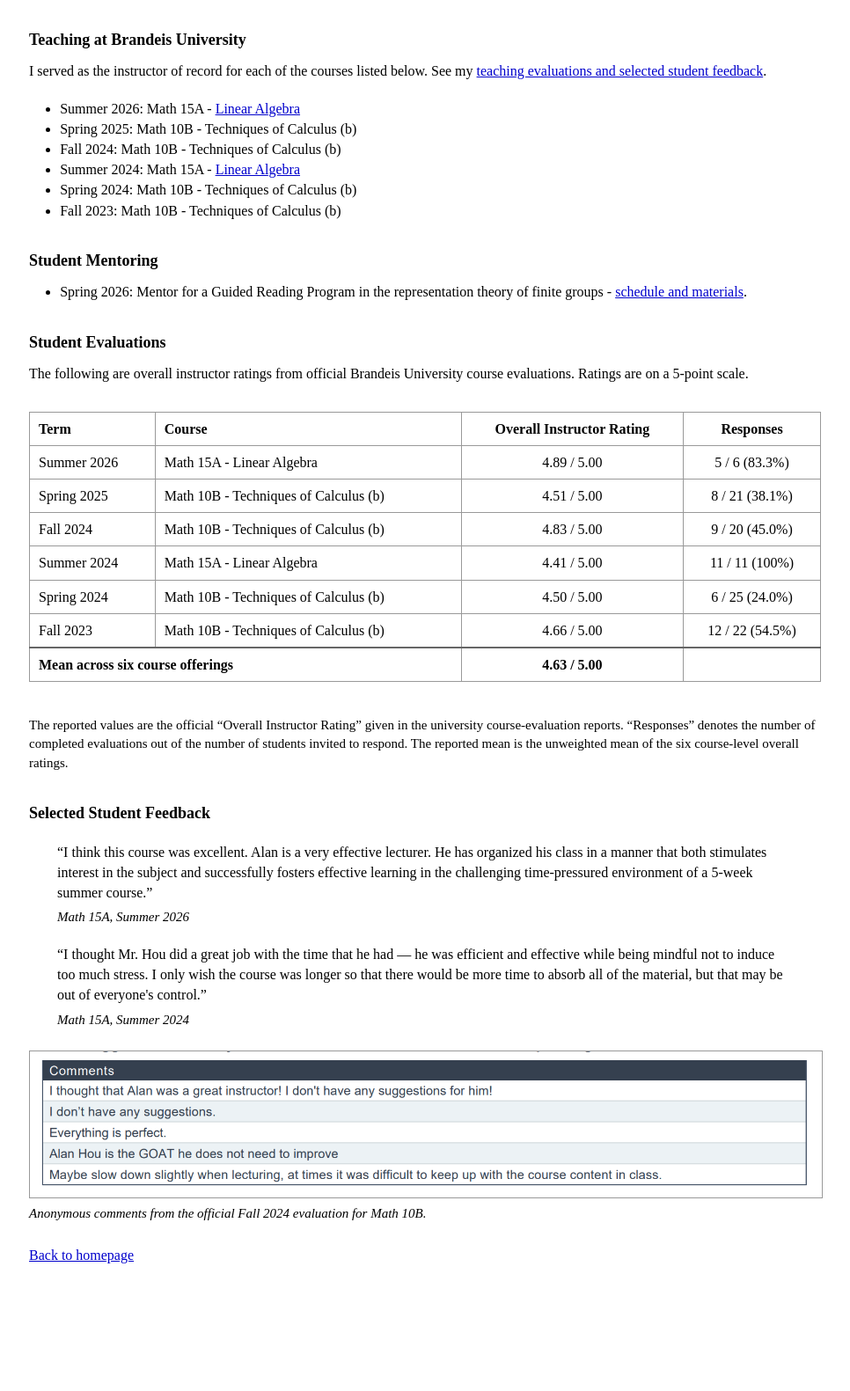
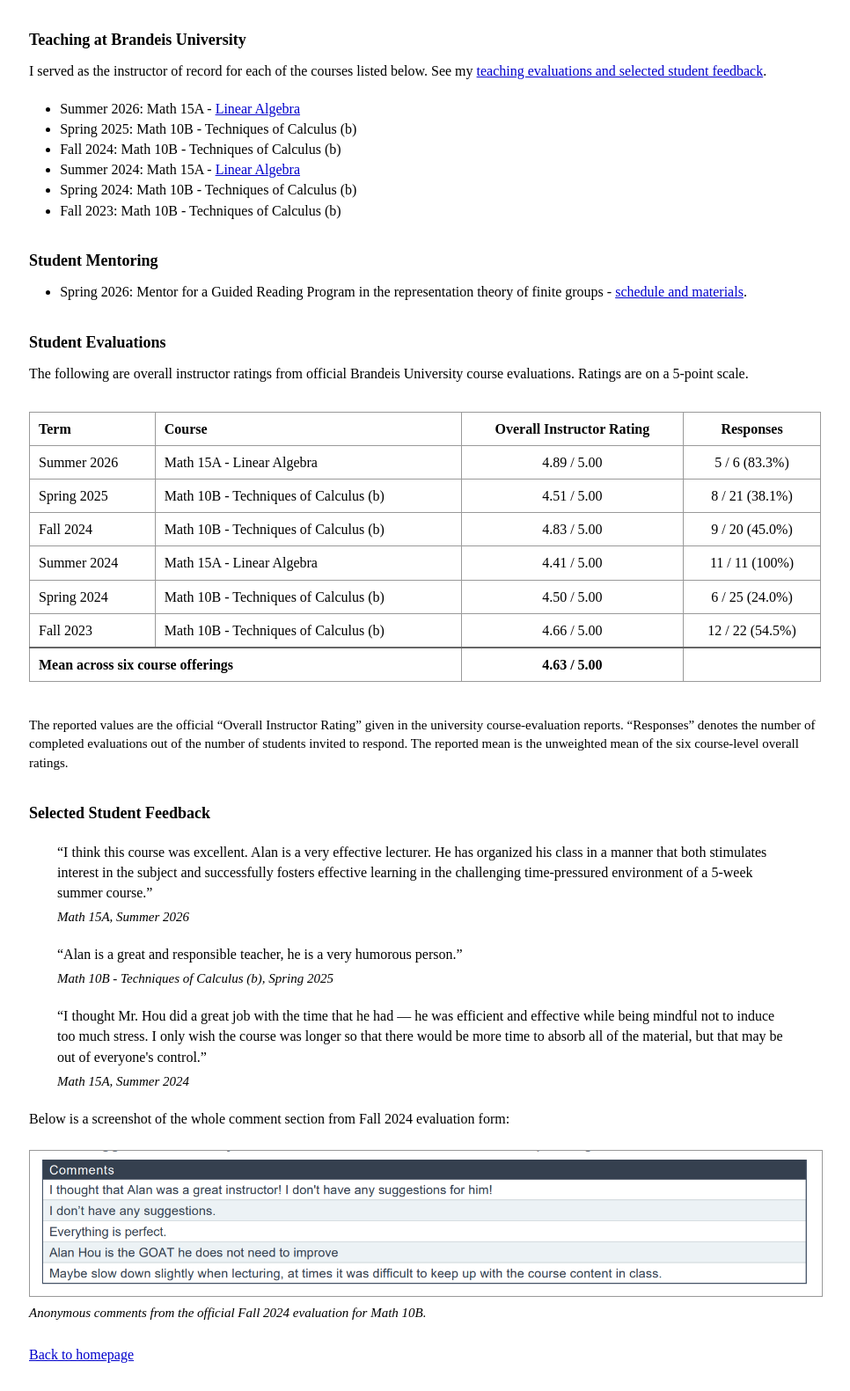
Before and after one commit to axhou/axhou.github.io, a Jekyll site: the page teaching.html, which Jekyll copies as it is, in a window 1280 px wide. Shown: the whole page at 88% size, without its empty margins (7-973 px from the left). Built offline with Jekyll 4.4.1, drawn with Linux system fonts in a browser that asks for light colours; before the commit the page ends 1468 px from its top, so only the background shows below that.

Commit message:
Add teacher evaluation quotes and footer for Math 10B
Added a new blockquote with a teacher's evaluation and a footer for Math 10B.

```diff
--- a/teaching.html
+++ b/teaching.html
@@ -310,7 +310,13 @@
     Math 15A, Summer 2026
   </footer>
 </blockquote>
+<blockquote>
+  “Alan is a great and responsible teacher, he is a very humorous person.”
 
+  <footer>
+    Math 10B - Techniques of Calculus (b), Spring 2025
+  </footer>
+</blockquote>
 <blockquote>
   “I thought Mr. Hou did a great job with the time that he had —
   he was efficient and effective while being mindful not to induce
@@ -323,6 +329,8 @@
   </footer>
 </blockquote>
 
+
+  Below is a screenshot of the whole comment section from Fall 2024 evaluation form:
 <figure class="evaluation-excerpt">
 
   <img
```
